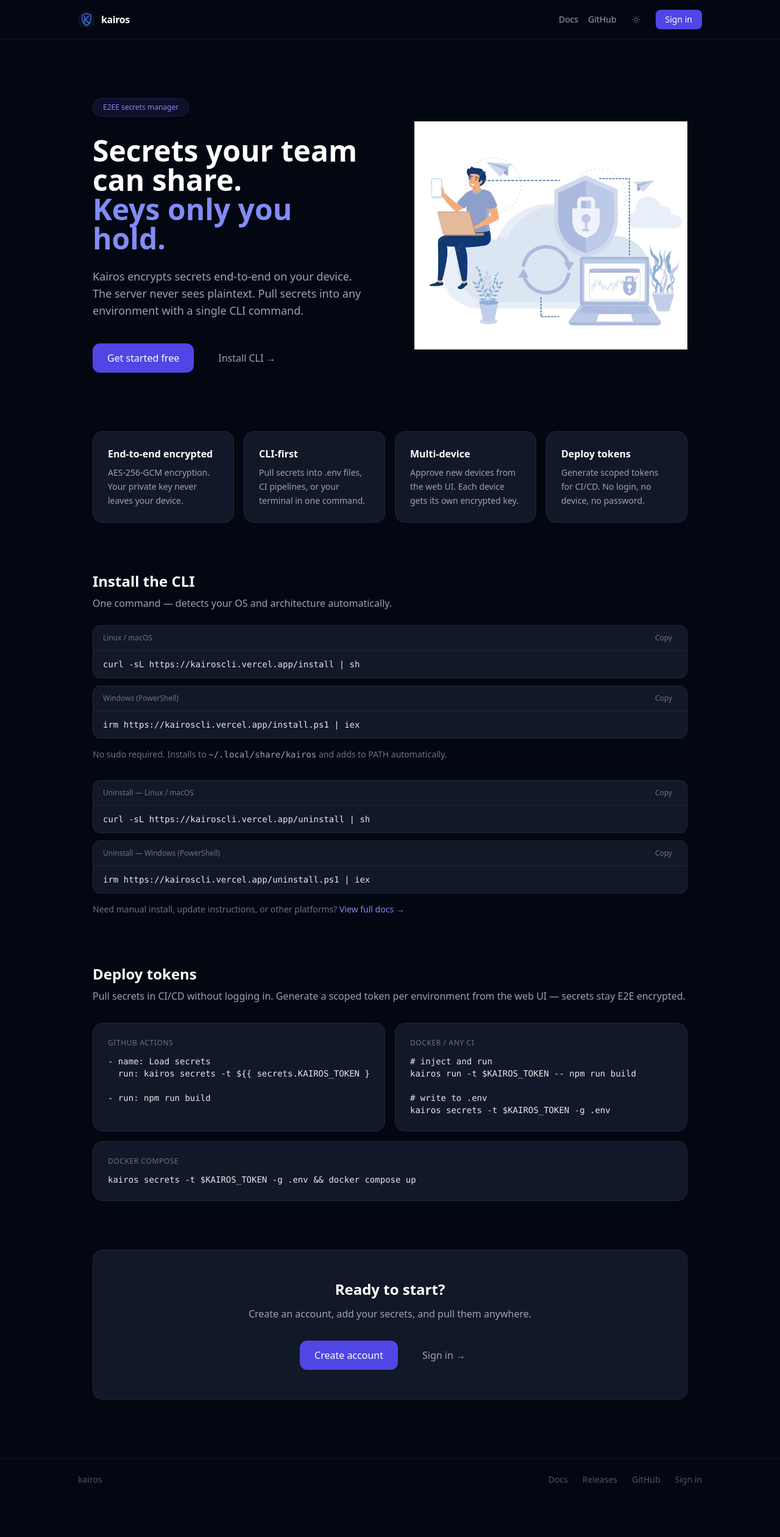
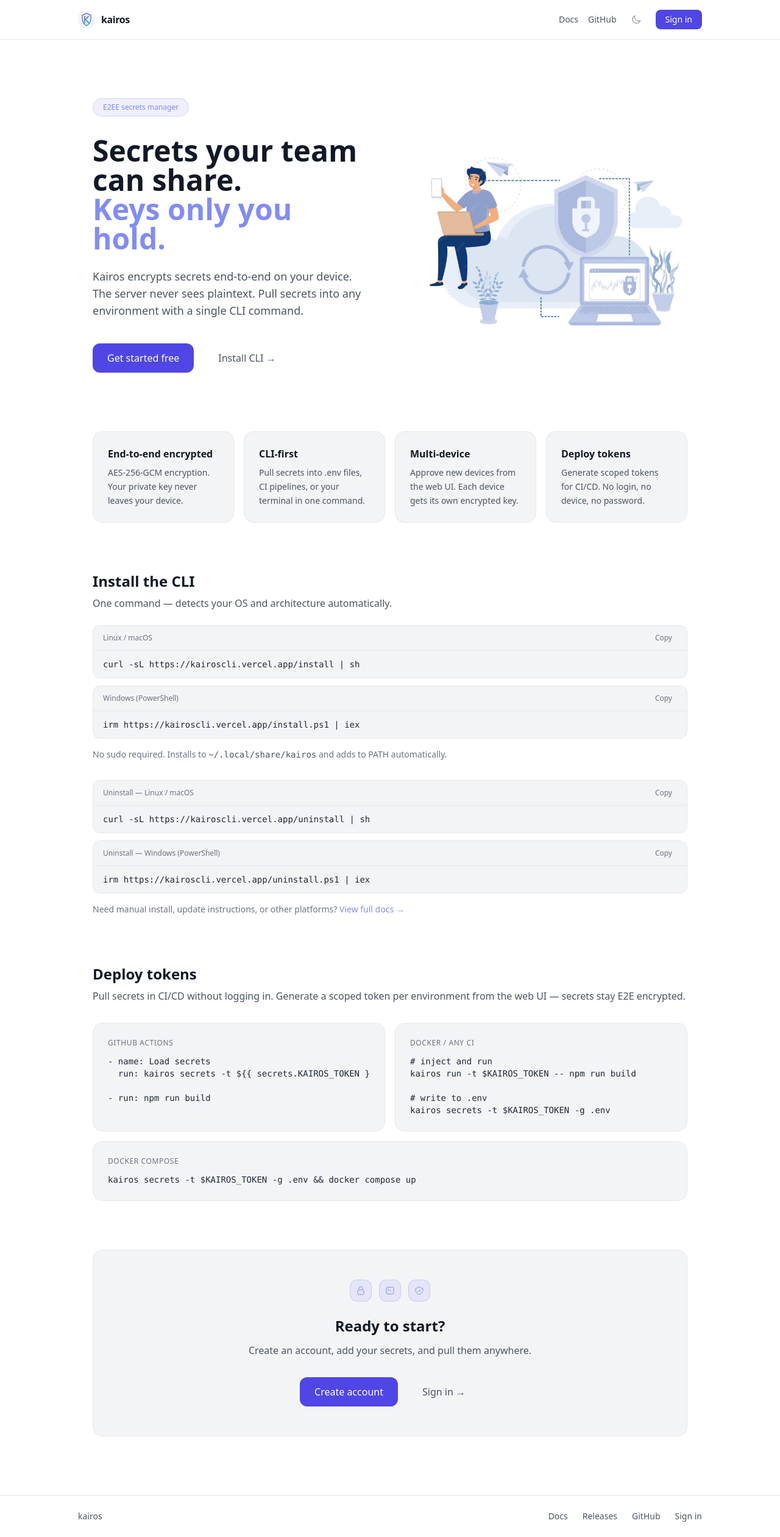
Before and after one commit to marufbinsalim/kairos, a Next.js app in the folder apps/web/: page / in a window 1280 px wide. Shown: the whole page at 61% size. Before the commit the page ends 2460 px from the top, so only its background shows below. Built offline with nearby package versions, Linux system fonts and the light colour scheme; no server answers.

Commit message:
feat: dynamic logo bg per theme, light mode default, improved CTA

```diff
--- a/apps/web/app/layout.tsx
+++ b/apps/web/app/layout.tsx
@@ -11,7 +11,7 @@
   return (
     <html lang="en" suppressHydrationWarning>
       <head>
-        <script dangerouslySetInnerHTML={{ __html: `(function(){var t=localStorage.getItem('kairos-theme');if(t==='light'){document.documentElement.classList.remove('dark')}else{document.documentElement.classList.add('dark')}})()` }} />
+        <script dangerouslySetInnerHTML={{ __html: `(function(){var t=localStorage.getItem('kairos-theme');if(t==='dark'){document.documentElement.classList.add('dark')}else{document.documentElement.classList.remove('dark')}})()` }} />
       </head>
       <body className="bg-white dark:bg-gray-950 text-gray-900 dark:text-gray-100 min-h-screen">
         <Providers>{children}</Providers>
--- a/apps/web/app/page.tsx
+++ b/apps/web/app/page.tsx
@@ -74,7 +74,7 @@
 
         {/* Hero */}
         <section className="py-16 md:py-24">
-          <div className="flex flex-col md:flex-row items-center gap-12 md:gap-16">
+          <div className="flex flex-col-reverse md:flex-row items-center gap-12 md:gap-16">
             {/* Text */}
             <div className="flex-1 text-center md:text-left">
               <div className="inline-flex items-center gap-2 bg-indigo-500/10 border border-indigo-500/20 rounded-full px-4 py-1.5 text-xs text-indigo-400 mb-8">
@@ -103,7 +103,7 @@
                 alt="Kairos security illustration"
                 width={480}
                 height={400}
-                className="w-full max-w-sm md:max-w-md object-contain"
+                className="w-full max-w-sm md:max-w-md object-contain rounded-lg"
                 priority
               />
             </div>
@@ -176,6 +176,24 @@
         {/* CTA */}
         <section className="pb-24 text-center">
           <div className="bg-gray-100 dark:bg-gray-900 border border-gray-200 dark:border-gray-800 rounded-2xl p-8 md:p-12">
+            {/* Icons row */}
+            <div className="flex items-center justify-center gap-3 mb-6">
+              <div className="w-9 h-9 rounded-xl bg-indigo-500/10 border border-indigo-500/20 flex items-center justify-center">
+                <svg className="w-4 h-4 text-indigo-400" fill="none" viewBox="0 0 24 24" stroke="currentColor" strokeWidth={1.5}>
+                  <path strokeLinecap="round" strokeLinejoin="round" d="M16.5 10.5V6.75a4.5 4.5 0 10-9 0v3.75m-.75 11.25h10.5a2.25 2.25 0 002.25-2.25v-6.75a2.25 2.25 0 00-2.25-2.25H6.75a2.25 2.25 0 00-2.25 2.25v6.75a2.25 2.25 0 002.25 2.25z" />
+                </svg>
+              </div>
+              <div className="w-9 h-9 rounded-xl bg-indigo-500/10 border border-indigo-500/20 flex items-center justify-center">
+                <svg className="w-4 h-4 text-indigo-400" fill="none" viewBox="0 0 24 24" stroke="currentColor" strokeWidth={1.5}>
+                  <path strokeLinecap="round" strokeLinejoin="round" d="M6.75 7.5l3 2.25-3 2.25m4.5 0h3m-9 8.25h13.5A2.25 2.25 0 0021 18V6a2.25 2.25 0 00-2.25-2.25H5.25A2.25 2.25 0 003 6v12a2.25 2.25 0 002.25 2.25z" />
+                </svg>
+              </div>
+              <div className="w-9 h-9 rounded-xl bg-indigo-500/10 border border-indigo-500/20 flex items-center justify-center">
+                <svg className="w-4 h-4 text-indigo-400" fill="none" viewBox="0 0 24 24" stroke="currentColor" strokeWidth={1.5}>
+                  <path strokeLinecap="round" strokeLinejoin="round" d="M9 12.75L11.25 15 15 9.75m-3-7.036A11.959 11.959 0 013.598 6 11.99 11.99 0 003 9.749c0 5.592 3.824 10.29 9 11.623 5.176-1.332 9-6.03 9-11.622 0-1.31-.21-2.571-.598-3.751h-.152c-3.196 0-6.1-1.248-8.25-3.285z" />
+                </svg>
+              </div>
+            </div>
             <h2 className="text-2xl font-bold text-gray-900 dark:text-white mb-3">Ready to start?</h2>
             <p className="text-gray-600 dark:text-gray-400 mb-8">Create an account, add your secrets, and pull them anywhere.</p>
             <div className="flex flex-col sm:flex-row items-center justify-center gap-4">
--- a/apps/web/components/KairosLogo.tsx
+++ b/apps/web/components/KairosLogo.tsx
@@ -1,14 +1,41 @@
-import Image from 'next/image';
-
 export function KairosLogo({ size = 28 }: { size?: number }) {
   return (
-    <Image
-      src="/kairos-logo.svg"
-      alt="Kairos"
+    <svg
       width={size}
       height={size}
-      className="rounded-xl"
-      priority
-    />
+      viewBox="0 0 512 512"
+      fill="none"
+      xmlns="http://www.w3.org/2000/svg"
+      className="rounded-xl flex-shrink-0"
+    >
+      <defs>
+        <linearGradient id="kairosGradient" x1="80" y1="64" x2="420" y2="448" gradientUnits="userSpaceOnUse">
+          <stop stopColor="#7C3AED" />
+          <stop offset="1" stopColor="#06B6D4" />
+        </linearGradient>
+      </defs>
+
+      <rect width="512" height="512" rx="120" className="fill-gray-100 dark:fill-[#0B1020]" />
+
+      <path
+        d="M256 72L384 128V224C384 319.2 327.2 403.2 256 440C184.8 403.2 128 319.2 128 224V128L256 72Z"
+        stroke="url(#kairosGradient)"
+        strokeWidth="24"
+        fill="rgba(255,255,255,0.02)"
+      />
+      <path
+        d="M198 158V354"
+        stroke="url(#kairosGradient)"
+        strokeWidth="28"
+        strokeLinecap="round"
+      />
+      <path
+        d="M314 158L222 256L320 354"
+        stroke="url(#kairosGradient)"
+        strokeWidth="28"
+        strokeLinecap="round"
+        strokeLinejoin="round"
+      />
+    </svg>
   );
 }
--- a/apps/web/components/ThemeProvider.tsx
+++ b/apps/web/components/ThemeProvider.tsx
@@ -2,14 +2,14 @@
 import { createContext, useContext, useEffect, useState } from 'react';
 
 type Theme = 'dark' | 'light';
-const ThemeContext = createContext<{ theme: Theme; toggle: () => void }>({ theme: 'dark', toggle: () => {} });
+const ThemeContext = createContext<{ theme: Theme; toggle: () => void }>({ theme: 'light', toggle: () => {} });
 
 export function ThemeProvider({ children }: { children: React.ReactNode }) {
-  const [theme, setTheme] = useState<Theme>('dark');
+  const [theme, setTheme] = useState<Theme>('light');
 
   useEffect(() => {
     const stored = localStorage.getItem('kairos-theme') as Theme | null;
-    const t = stored ?? 'dark';
+    const t = stored ?? 'light';
     setTheme(t);
     document.documentElement.classList.toggle('dark', t === 'dark');
   }, []);
```
